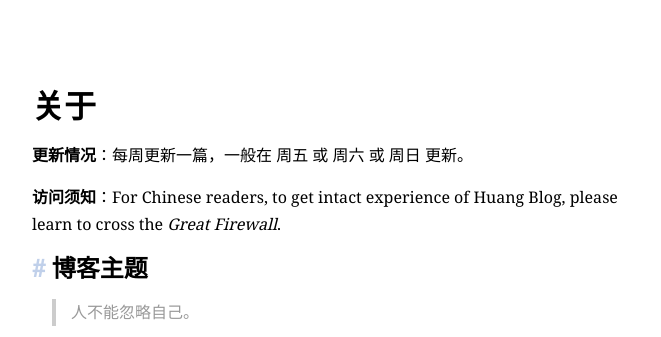
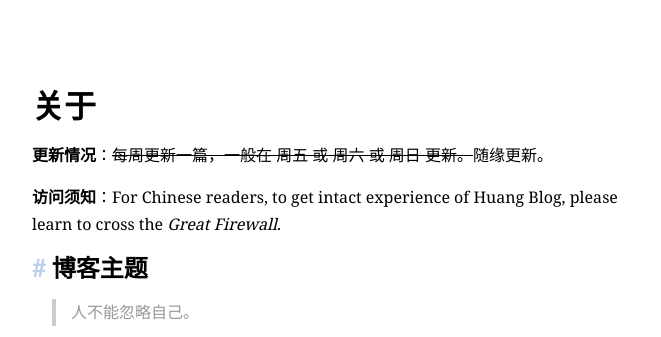
Before and after one commit to huang-feiyu/huang-feiyu.github.io, a Jekyll site: the page built from pages/about.md, in a window 1280 px wide and 900 px high. Shown: the top 337 px of the window, without its empty margins (308-969 px from the left). Built offline with Jekyll 4.4.1, drawn with Linux system fonts in a browser that asks for light colours; nearby versions of some CDN libraries.

Commit message:
chore: change updating frequency

```diff
--- a/pages/about.md
+++ b/pages/about.md
@@ -4,7 +4,7 @@ title:     关于
 permalink: /about
 ---
 
-**更新情况**：每周更新一篇，一般在 周五 或 周六 或 周日 更新。
+**更新情况**：<s>每周更新一篇，一般在 周五 或 周六 或 周日 更新。</s>随缘更新。
 
 **访问须知**：For Chinese readers, to get intact experience of Huang Blog, please learn to cross the *Great Firewall*.
 
```
